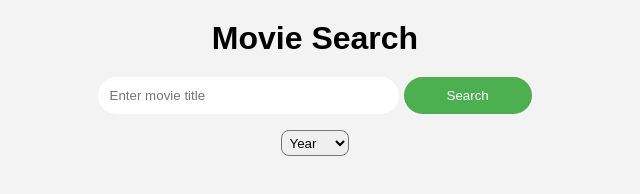
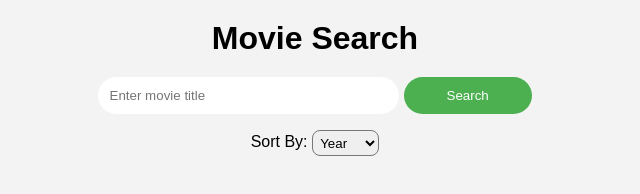
Before and after one commit to Darhniel/movie-search, a plain HTML site: page index.html in a window 1280 px wide. Shown: the whole page, without its empty margins (325-965 px from the left). Drawn offline with Linux system fonts and the light colour scheme; a web font is replaced by a local one.

Commit message:
Update index.html

```diff
--- a/index.html
+++ b/index.html
@@ -15,7 +15,7 @@
               <button type="submit">Search</button>
             </form>
             <div id="sort-container">
-                <!-- <label for="sort-select">Sort By:</label> -->
+                <label for="sort-select">Sort By:</label>
                 <select id="sort-select">
                     <option value="year">Year</option>
                     <option value="title">Title</option>
```
